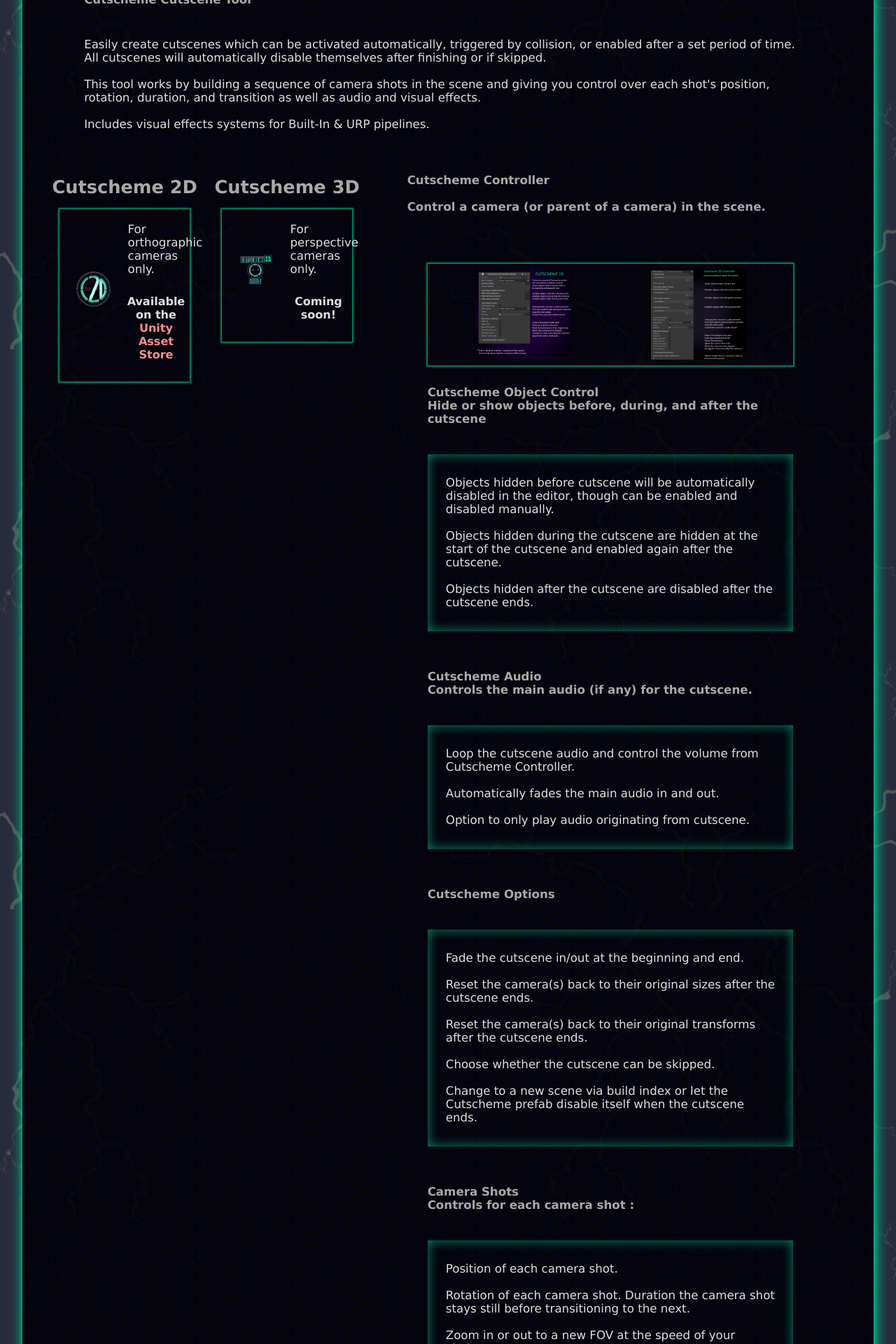
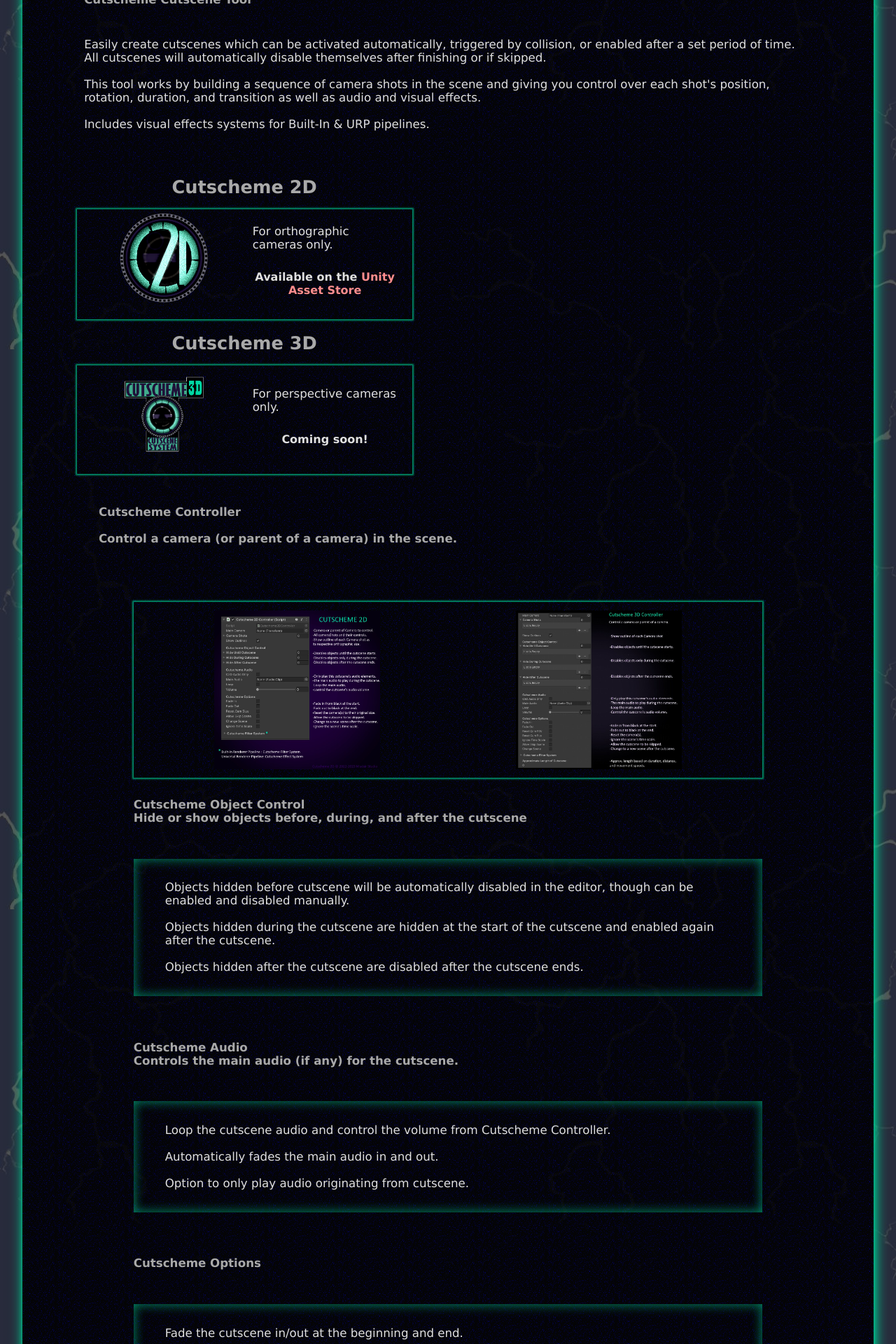
Before and after one commit to Madsir/madsirstudio.github.io, a Jekyll site: the page built from cutscheme/index.html, in a window 1280 px wide. Shown: the part 301-2221 px from the top of the page at 70% size. Built offline with Jekyll 4.4.1, drawn with Linux system fonts in a browser that asks for light colours.

Commit message:
Update index.html

```diff
--- a/cutscheme/index.html
+++ b/cutscheme/index.html
@@ -18,7 +18,7 @@
   2px 4px 20px 0px rgba(0, 203, 145, 0.7);
   background-image: url("/Assets/tough.png")
 }
-.row{
+.centerdiv{
 	margin-left:2%;
 	margin-right:2%;
 }
@@ -32,7 +32,6 @@
   float: center;
   width: 48%;
   padding: 1px;
-  max-height: 90%;
 }
 
 .split {
@@ -148,7 +147,7 @@
 </div>
 	<br>
 	<br>
-<div class="row">
+<div class="centerdiv">
   <div class="col">
     <div class="split">
 	    	<h1>Cutscheme 2D</h1>
```
